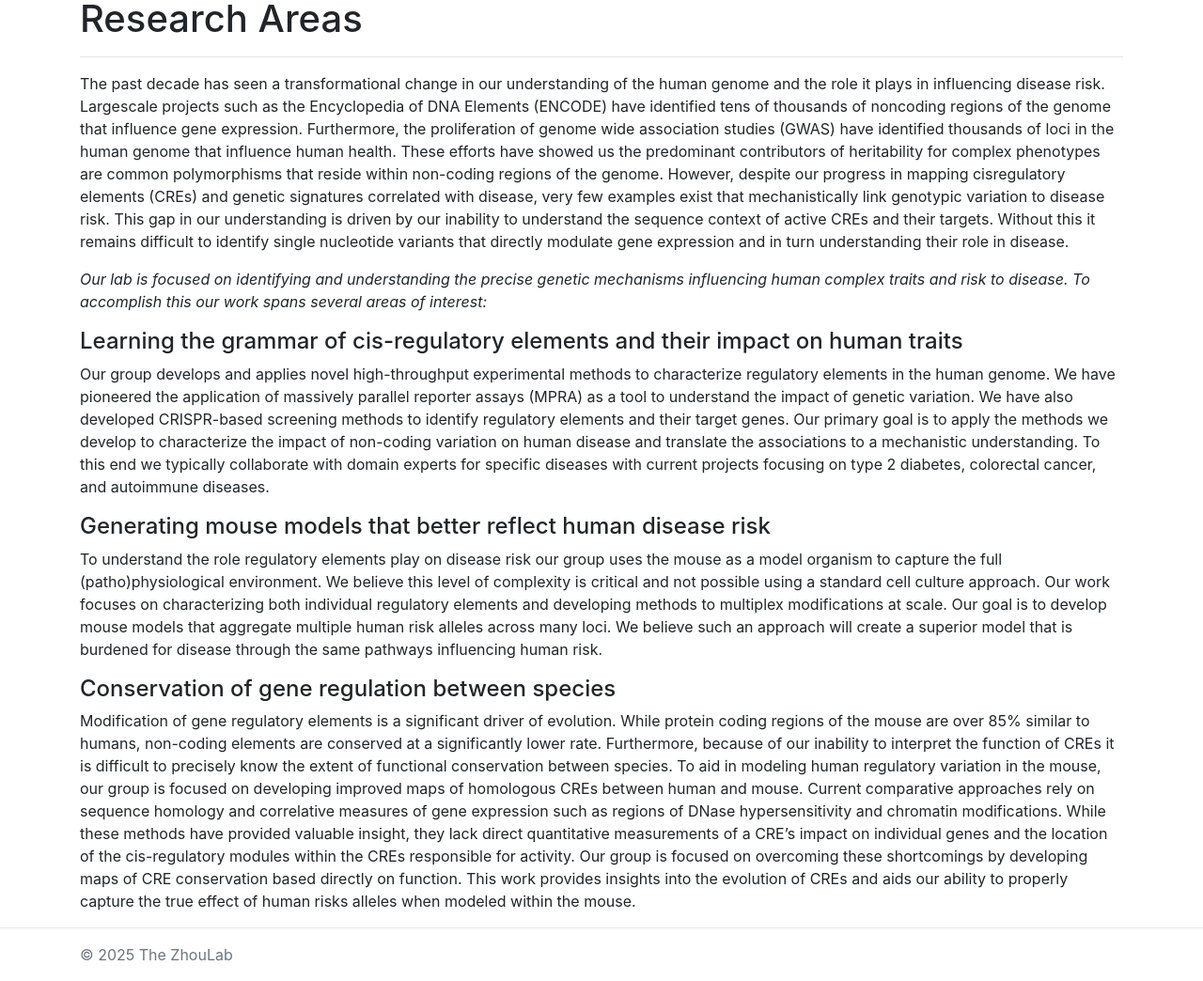
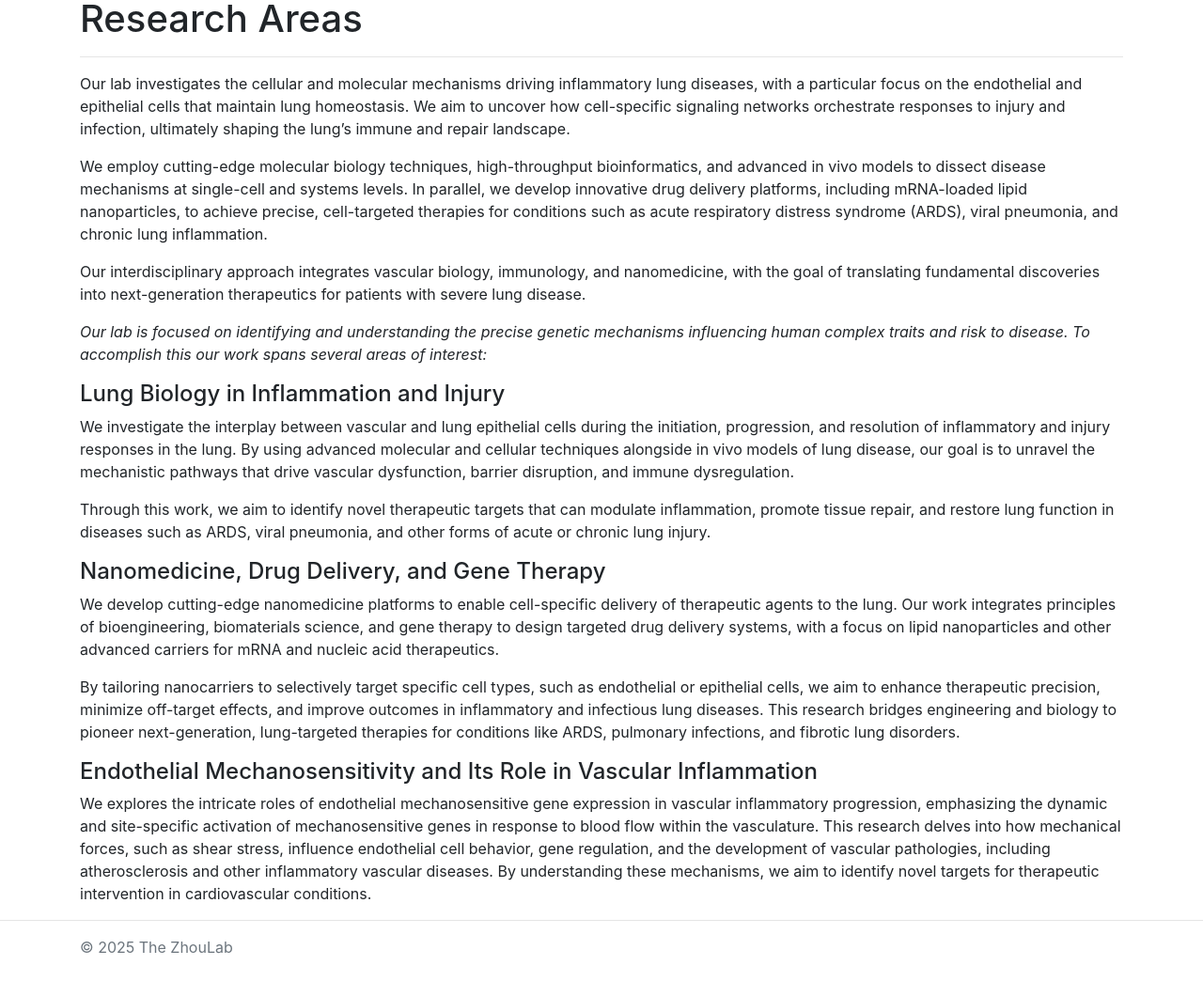
Before and after one commit to tewhey-lab/tewhey-lab.github.io, a Jekyll site: the page built from research/index.md, in a window 1280 px wide and 1400 px high, scrolled down 79 px. Shown: the part 356-1400 px from the top of the window at 94% size. Built offline with Jekyll 4.4.1, drawn with Linux system fonts in a browser that asks for light colours; nearby versions of some CDN libraries; comment, search, counter and statistics services are not loaded.

Commit message:
Update index.md

```diff
--- a/research/index.md
+++ b/research/index.md
@@ -10,19 +10,28 @@ Fall Birches by [Philip Barter](http://thebarterarthouse.com/philip-barter)
 # Research Areas
 ---
 
-The past decade has seen a transformational change in our understanding of the human genome and the role it plays in influencing disease risk. Largescale projects such as the Encyclopedia of DNA Elements (ENCODE) have identified tens of thousands of non­coding regions of the genome that influence gene expression. Furthermore, the proliferation of genome wide association studies (GWAS) have identified thousands of loci in the human genome that influence human health. These efforts have showed us the predominant contributors of heritability for complex phenotypes are common polymorphisms that reside within non-coding regions of the genome. However, despite our progress in mapping cis­regulatory elements (CREs) and genetic signatures correlated with disease, very few examples exist that mechanistically link genotypic variation to disease risk. This gap in our understanding is driven by our inability to understand the sequence context of active CREs and their targets. Without this it remains difficult to identify single nucleotide variants that directly modulate gene expression and in turn understanding their role in disease.
+Our lab investigates the cellular and molecular mechanisms driving inflammatory lung diseases, with a particular focus on the endothelial and epithelial cells that maintain lung homeostasis. We aim to uncover how cell-specific signaling networks orchestrate responses to injury and infection, ultimately shaping the lung’s immune and repair landscape.
+
+We employ cutting-edge molecular biology techniques, high-throughput bioinformatics, and advanced in vivo models to dissect disease mechanisms at single-cell and systems levels. In parallel, we develop innovative drug delivery platforms, including mRNA-loaded lipid nanoparticles, to achieve precise, cell-targeted therapies for conditions such as acute respiratory distress syndrome (ARDS), viral pneumonia, and chronic lung inflammation.
+
+Our interdisciplinary approach integrates vascular biology, immunology, and nanomedicine, with the goal of translating fundamental discoveries into next-generation therapeutics for patients with severe lung disease.
 
 *Our lab is focused on identifying and understanding the precise genetic mechanisms influencing human complex traits and risk to disease. To accomplish this our work spans several areas of interest:*
 
-#### Learning the grammar of cis-regulatory elements and their impact on human traits
+#### Lung Biology in Inflammation and Injury
 
-Our group develops and applies novel high-throughput experimental methods to characterize regulatory elements in the human genome. We have pioneered the application of massively parallel reporter assays (MPRA) as a tool to understand the impact of genetic variation. We have also developed CRISPR-based screening methods to identify regulatory elements and their target genes. Our primary goal is to apply the methods we develop to characterize the impact of non-coding variation on human disease and translate the associations to a mechanistic understanding. To this end we typically collaborate with domain experts for specific diseases with current projects focusing on type 2 diabetes, colorectal cancer, and autoimmune diseases.
+We investigate the interplay between vascular and lung epithelial cells during the initiation, progression, and resolution of inflammatory and injury responses in the lung. By using advanced molecular and cellular techniques alongside in vivo models of lung disease, our goal is to unravel the mechanistic pathways that drive vascular dysfunction, barrier disruption, and immune dysregulation.
+
+Through this work, we aim to identify novel therapeutic targets that can modulate inflammation, promote tissue repair, and restore lung function in diseases such as ARDS, viral pneumonia, and other forms of acute or chronic lung injury.
 
 
-#### Generating mouse models that better reflect human disease risk
+#### Nanomedicine, Drug Delivery, and Gene Therapy
 
-To understand the role regulatory elements play on disease risk our group uses the mouse as a model organism to capture the full (patho)physiological environment. We believe this level of complexity is critical and not possible using a standard cell culture approach. Our work focuses on characterizing both individual regulatory elements and developing methods to multiplex modifications at scale. Our goal is to develop mouse models that aggregate multiple human risk alleles across many loci. We believe such an approach will create a superior model that is burdened for disease through the same pathways influencing human risk.
+We develop cutting-edge nanomedicine platforms to enable cell-specific delivery of therapeutic agents to the lung. Our work integrates principles of bioengineering, biomaterials science, and gene therapy to design targeted drug delivery systems, with a focus on lipid nanoparticles and other advanced carriers for mRNA and nucleic acid therapeutics.
 
-#### Conservation of gene regulation between species
+By tailoring nanocarriers to selectively target specific cell types, such as endothelial or epithelial cells, we aim to enhance therapeutic precision, minimize off-target effects, and improve outcomes in inflammatory and infectious lung diseases. This research bridges engineering and biology to pioneer next-generation, lung-targeted therapies for conditions like ARDS, pulmonary infections, and fibrotic lung disorders.
 
-Modification of gene regulatory elements is a significant driver of evolution. While protein coding regions of the mouse are over 85% similar to humans, non-coding elements are conserved at a significantly lower rate. Furthermore, because of our inability to interpret the function of CREs it is difficult to precisely know the extent of functional conservation between species. To aid in modeling human regulatory variation in the mouse, our group is focused on developing improved maps of homologous CREs between human and mouse. Current comparative approaches rely on sequence homology and correlative measures of gene expression such as regions of DNase hypersensitivity and chromatin modifications. While these methods have provided valuable insight, they lack direct quantitative measurements of a CRE’s impact on individual genes and the location of the cis-regulatory modules within the CREs responsible for activity. Our group is focused on overcoming these shortcomings by developing maps of CRE conservation based directly on function. This work provides insights into the evolution of CREs and aids our ability to properly capture the true effect of human risks alleles when modeled within the mouse.
+
+#### Endothelial Mechanosensitivity and Its Role in Vascular Inflammation
+
+We explores the intricate roles of endothelial mechanosensitive gene expression in vascular inflammatory progression, emphasizing the dynamic and site-specific activation of mechanosensitive genes in response to blood flow within the vasculature. This research delves into how mechanical forces, such as shear stress, influence endothelial cell behavior, gene regulation, and the development of vascular pathologies, including atherosclerosis and other inflammatory vascular diseases. By understanding these mechanisms, we aim to identify novel targets for therapeutic intervention in cardiovascular conditions.
```
Also changed, not shown: other parts of research/index.md (+1 -1 lines).
